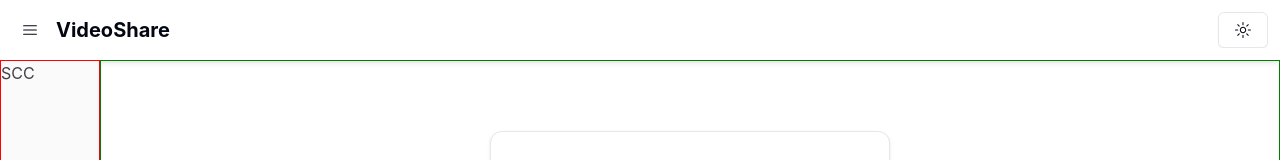
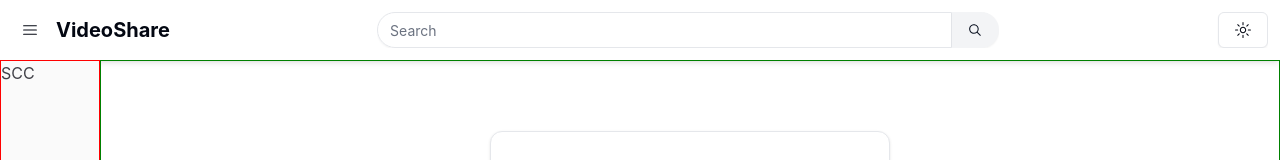
Before and after one commit to shubhamprakash681/videoshare, a React (Vite) app: page /signup in a window 1280 px wide. Shown: the top 160 px of the page. Built offline with nearby package versions, Linux system fonts and the light colour scheme; no server answers.

Commit message:
Add Searchbox functionality

```diff
--- a/src/components/header/Header.tsx
+++ b/src/components/header/Header.tsx
@@ -5,25 +5,40 @@ import { MoonIcon, SunIcon, HamburgerMenuIcon } from "@radix-ui/react-icons";
 import { toggleTheme } from "@/features/themeSlice";
 import { useAppDispatch, useAppSelector } from "@/hooks/useStore";
 import { toggleSidebarOpen } from "@/features/uiSlice";
+import SearchBox from "./SearchBox";
 
-type ThemeToggleButtonProps = {
+interface ThemeToggleButtonProps
+  extends React.AllHTMLAttributes<HTMLButtonElement> {
   theme: "light" | "dark";
   dispatch: any;
-};
+
+  className?: string;
+}
 const ThemeToggleButton: React.FC<ThemeToggleButtonProps> = ({
   theme,
   dispatch,
+  className,
 }) => {
   if (theme === "light") {
     return (
-      <Button variant="outline" onClick={() => dispatch(toggleTheme())}>
+      <Button
+        title="Swich to Dark Mode"
+        className={className}
+        variant="outline"
+        onClick={() => dispatch(toggleTheme())}
+      >
         <SunIcon height={"20px"} width={"20px"} />
       </Button>
     );
   }
 
   return (
-    <Button variant="outline" onClick={() => dispatch(toggleTheme())}>
+    <Button
+      title="Swich to Light Mode"
+      className={className}
+      variant="outline"
+      onClick={() => dispatch(toggleTheme())}
+    >
       <MoonIcon height={"20px"} width={"20px"} />
     </Button>
   );
@@ -37,6 +52,7 @@ const SidebarToggleButton: React.FC<SidebarToggleButtonProps> = ({
 }) => {
   return (
     <Button
+      title="Sidebar"
       variant="ghost"
       style={{ borderRadius: "50%", padding: "10px" }}
       onClick={() => dispatch(toggleSidebarOpen())}
@@ -51,11 +67,12 @@ const Header = () => {
   const dispatch = useAppDispatch();
 
   return (
-    <header className="p-3">
-      <div className="flex items-center justify-between">
+    <header
+      className="p-3 grid items-center"
+      style={{ gridTemplateColumns: "auto 1fr" }}
+    >
       <div className="sm:space-x-2 flex items-center">
         <SidebarToggleButton dispatch={dispatch} key={"sidebar-toggle-btn"} />
-
         <Link to={"/"}>
           <span className="text-xl font-bold" style={{ width: "70px" }}>
             VideoShare
@@ -63,18 +80,25 @@ const Header = () => {
         </Link>
       </div>
 
+      <div
+        className="w-full grid items-center space-x-3"
+        style={{ gridTemplateColumns: "1fr auto" }}
+      >
+        <SearchBox />
+
         <ThemeToggleButton
+          className="justify-self-end"
           key={"theme-toggle-md"}
           theme={theme}
           dispatch={dispatch}
         />
+      </div>
 
       {/* {isAuthenticated && (
             <li>
               <LogoutButton />
             </li>
           )} */}
-      </div>
     </header>
   );
 };
--- /dev/null
+++ b/src/components/header/SearchBox.tsx
@@ -0,0 +1,119 @@
+import React, { useEffect, useRef } from "react";
+import { Input } from "../ui/input";
+import { Button } from "../ui/button";
+import { MagnifyingGlassIcon } from "@radix-ui/react-icons";
+import { useAppDispatch, useAppSelector } from "@/hooks/useStore";
+import { setSearchboxOpen } from "@/features/uiSlice";
+import { setVideoStates } from "@/features/videoSlice";
+
+const SearchBox = () => {
+  const dispatch = useAppDispatch();
+
+  const { isSearchboxOpen } = useAppSelector((state) => state.uiReducer);
+  const { query } = useAppSelector((state) => state.videoReducer);
+
+  const inputBoxRef = useRef<HTMLInputElement>(null);
+
+  const videoSearchHandler = (e: React.FormEvent<HTMLFormElement>) => {
+    e.preventDefault();
+    console.log("searching");
+  };
+
+  const onSearchQueryChange = (e: React.ChangeEvent<HTMLInputElement>) => {
+    dispatch(setVideoStates({ query: e.target.value }));
+  };
+
+  useEffect(() => {
+    const handleInputBoxClick = (e: MouseEvent) => {
+      if (inputBoxRef.current) {
+        if (inputBoxRef.current.contains(e.target as Node)) {
+          dispatch(setSearchboxOpen(true));
+        } else {
+          dispatch(setSearchboxOpen(false));
+        }
+      }
+    };
+
+    document.addEventListener("mousedown", handleInputBoxClick);
+
+    return () => {
+      document.removeEventListener("mousedown", handleInputBoxClick);
+    };
+  }, []);
+
+  return (
+    <div className="flex items-center justify-self-end sm:w-3/5 sm:justify-self-center">
+      <form
+        onSubmit={videoSearchHandler}
+        className="hidden sm:flex w-full relative"
+      >
+        {isSearchboxOpen && (
+          <div className="flex items-center absolute left-2 h-full">
+            <MagnifyingGlassIcon height={18} width={18} />
+          </div>
+        )}
+        <Input
+          title="Search Box"
+          placeholder="Search"
+          ref={inputBoxRef}
+          value={query}
+          onChange={onSearchQueryChange}
+          className={`w-full rounded-r-none rounded-l-full outline-none ${
+            isSearchboxOpen && "pl-8"
+          }`}
+        />
+
+        <Button
+          title="Search"
+          variant={"secondary"}
+          type="submit"
+          className="rounded-l-none rounded-r-full"
+        >
+          <MagnifyingGlassIcon height={20} width={20} />
+        </Button>
+      </form>
+
+      <div className="sm:hidden">
+        {isSearchboxOpen ? (
+          <form onSubmit={videoSearchHandler} className="flex w-full relative">
+            {isSearchboxOpen && (
+              <div className="flex items-center absolute left-2 h-full">
+                <MagnifyingGlassIcon height={18} width={18} />
+              </div>
+            )}
+            <Input
+              title="Search Box"
+              placeholder="Search"
+              ref={inputBoxRef}
+              value={query}
+              onChange={onSearchQueryChange}
+              className={`w-full rounded-r-none rounded-l-full outline-none ${
+                isSearchboxOpen && "pl-8"
+              }`}
+            />
+
+            <Button
+              title="Search"
+              variant={"secondary"}
+              type="submit"
+              className="rounded-l-none rounded-r-full"
+            >
+              <MagnifyingGlassIcon height={20} width={20} />
+            </Button>
+          </form>
+        ) : (
+          <Button
+            title="Search Video"
+            variant={"ghost"}
+            className="rounded-full p-[9px] flex items-center justify-center"
+            onClick={() => !isSearchboxOpen && dispatch(setSearchboxOpen(true))}
+          >
+            <MagnifyingGlassIcon height={20} width={20} />
+          </Button>
+        )}
+      </div>
+    </div>
+  );
+};
+
+export default SearchBox;
--- a/src/features/uiSlice.ts
+++ b/src/features/uiSlice.ts
@@ -2,10 +2,12 @@ import { createSlice } from "@reduxjs/toolkit";
 
 interface IUiSliceState {
   isSidebarOpen: boolean;
+  isSearchboxOpen: boolean;
 }
 
 const initialState: IUiSliceState = {
   isSidebarOpen: false,
+  isSearchboxOpen: false,
 };
 
 const uiSlice = createSlice({
@@ -15,9 +17,12 @@ const uiSlice = createSlice({
     toggleSidebarOpen: (state) => {
       state.isSidebarOpen = !state.isSidebarOpen;
     },
+    setSearchboxOpen: (state, actions: { payload: boolean }) => {
+      state.isSearchboxOpen = actions.payload;
+    },
   },
 });
 
-export const { toggleSidebarOpen } = uiSlice.actions;
+export const { toggleSidebarOpen, setSearchboxOpen } = uiSlice.actions;
 const uiReducer = uiSlice.reducer;
 export default uiReducer;
--- /dev/null
+++ b/src/features/videoSlice.ts
@@ -0,0 +1,40 @@
+import { IVideo } from "@/types/collections";
+import { createSlice, PayloadAction } from "@reduxjs/toolkit";
+
+interface IVideoSlice {
+  page: number;
+  limit: number;
+  query: string;
+  sortBy: keyof IVideo;
+  sortType: "asc" | "des";
+  userId: string | null;
+}
+const initialState: IVideoSlice = {
+  page: 1,
+  limit: 10,
+  query: "",
+  sortBy: "createdAt",
+  sortType: "des",
+  userId: null,
+};
+type setVideoPayload = {
+  page?: number;
+  limit?: number;
+  query?: string;
+  sortBy?: keyof IVideo;
+  sortType?: "asc" | "des";
+  userId?: string | null;
+};
+const videoSlice = createSlice({
+  name: "video",
+  initialState,
+  reducers: {
+    setVideoStates: (state, actions: PayloadAction<setVideoPayload>) => {
+      return { ...state, ...actions.payload };
+    },
+  },
+});
+
+export const { setVideoStates } = videoSlice.actions;
+const videoReducer = videoSlice.reducer;
+export default videoReducer;
--- a/src/store/store.ts
+++ b/src/store/store.ts
@@ -1,10 +1,11 @@
 import authReducer from "@/features/authSlice";
 import themeReducer from "@/features/themeSlice";
 import uiReducer from "@/features/uiSlice";
+import videoReducer from "@/features/videoSlice";
 import { configureStore } from "@reduxjs/toolkit";
 
 const reduxStore = configureStore({
-  reducer: { themeReducer, uiReducer, authReducer },
+  reducer: { themeReducer, uiReducer, authReducer, videoReducer },
 });
 
 export default reduxStore;
--- a/src/types/collections.ts
+++ b/src/types/collections.ts
@@ -14,3 +14,21 @@ export interface IUser {
   password?: string;
   refreshToken?: string;
 }
+
+export interface IVideo {
+  videoFile: {
+    public_id: string;
+    url: string;
+  };
+  thumbnail: {
+    public_id: string;
+    url: string;
+  };
+  title: string;
+  description: string;
+  duration: number;
+  views: number;
+  isPublic: boolean;
+  owner: IUser;
+  createdAt: Date;
+}
```
Lines whose indentation alone changed are shown as unchanged.
